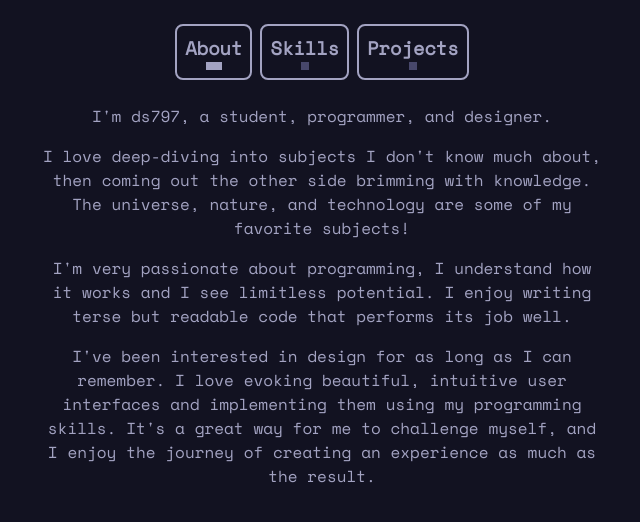
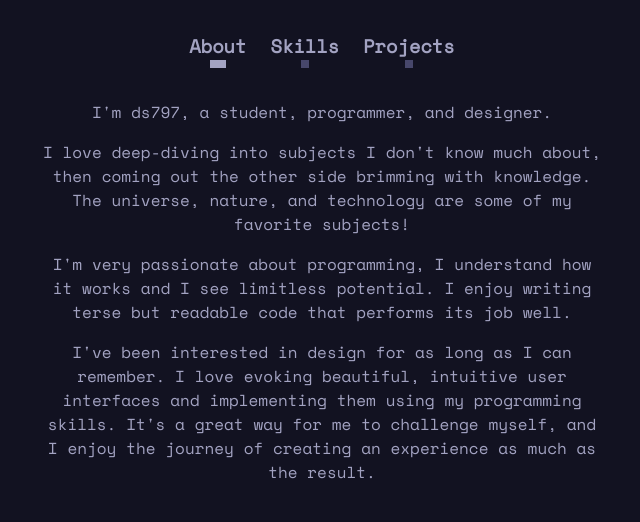
Before and after one commit to ds797/797, a SvelteKit app: page / in a window 1280 px wide. Shown: the top 522 px of the page, without its empty margins (318-958 px from the left). Built offline with nearby package versions, Linux system fonts and the light colour scheme.

Commit message:
Improve button styling

```diff
--- a/src/routes/styles.css
+++ b/src/routes/styles.css
@@ -30,7 +30,7 @@ p {
 }
 
 a {
-	color: var(--color-theme-1);
+	color: var(--contrast-high);
 	text-decoration: none;
 }
 
@@ -118,6 +118,6 @@ a {
 button {
 	padding: 0.5rem;
 	background: none;
-	border: 0.125rem solid var(--contrast);
+	border: none;
 	border-radius: 0.5rem;
 }
```
